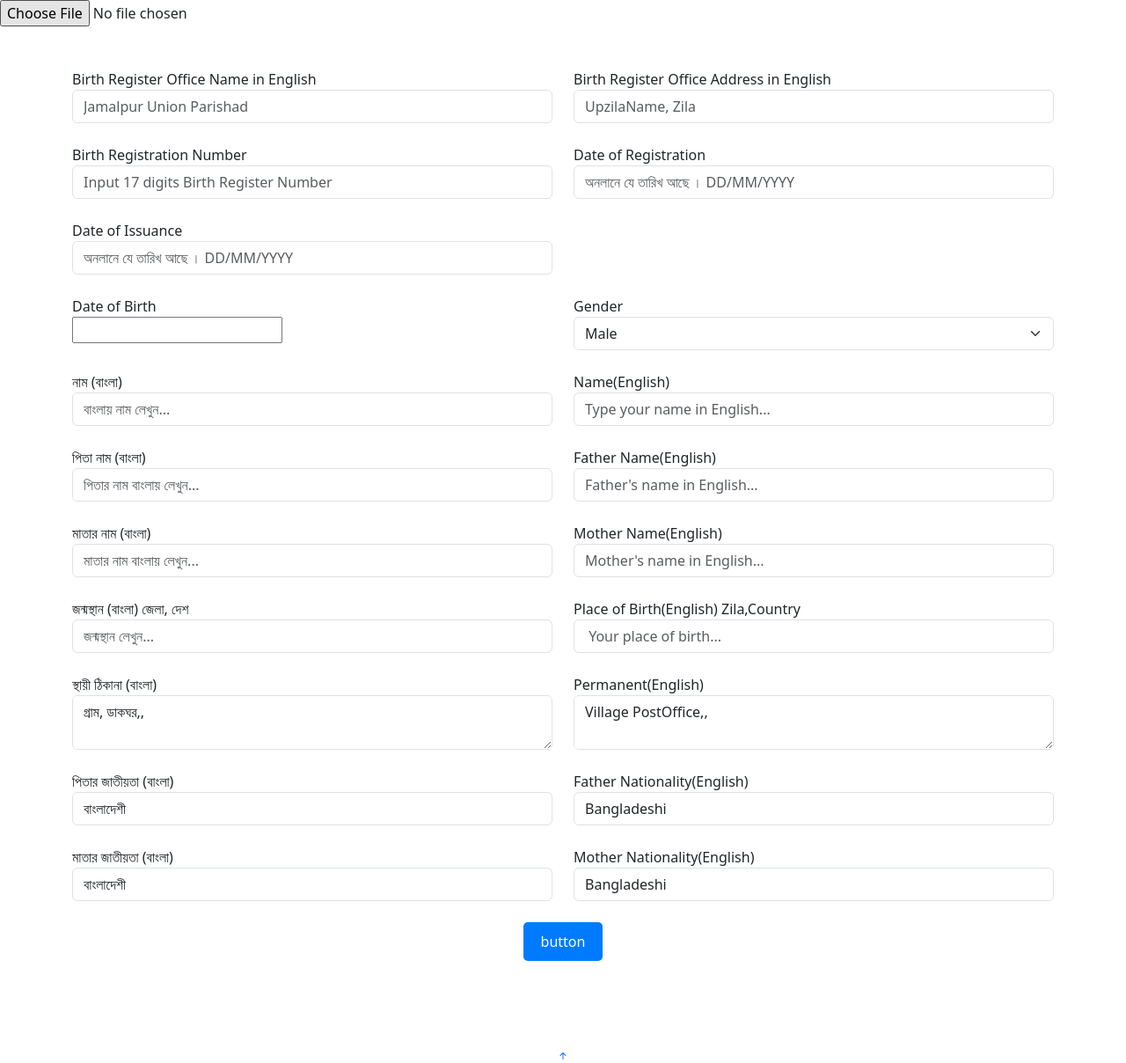
After one commit to mehedihasanmondol/pdf-to-form-entry, a PHP site: page /form.html in a window 1280 px wide. The commit adds this page. Shown: the whole page at 88% size. Run offline with PHP 8.4, Linux system fonts and the light colour scheme; some libraries are stand-ins or nearby versions.

Commit message:
add office address

```diff
--- /dev/null
+++ b/form.html
@@ -0,0 +1,329 @@
+
+  <html lang="en"><head>
+  <meta charset="utf-8">
+  <meta content="width=device-width, initial-scale=1.0" name="viewport">
+
+
+  <meta content="" name="description">
+  <meta content="" name="keywords">
+
+  <!-- Favicons -->
+
+
+  <!-- Google Fonts -->
+  <link href="https://fonts.gstatic.com" rel="preconnect">
+  <link href="https://fonts.googleapis.com/css?family=Open+Sans:300,300i,400,400i,600,600i,700,700i|Nunito:300,300i,400,400i,600,600i,700,700i|Poppins:300,300i,400,400i,500,500i,600,600i,700,700i" rel="stylesheet">
+
+  <!-- Vendor CSS Files -->
+  <link rel="stylesheet" href="https://cdnjs.cloudflare.com/ajax/libs/bootstrap-datepicker/1.9.0/css/bootstrap-datepicker.min.css">
+  <link href="https://cdnjs.cloudflare.com/ajax/libs/bootstrap/5.5.2/css/bootstrap.min.css" rel="stylesheet">
+  <link href="https://cdn.jsdelivr.net/npm/bootstrap-icons@1.17.0/font/bootstrap-icons.css" rel="stylesheet">
+  <link href="https://cdnjs.cloudflare.com/ajax/libs/boxicons/2.1.0/css/boxicons.min.css" rel="stylesheet">
+<link href="https://cdn.quilljs.com/1.3.6/quill.snow.css" rel="stylesheet">
+<link href="https://cdn.quilljs.com/1.3.6/quill.bubble.css" rel="stylesheet">
+<link href="https://cdnjs.cloudflare.com/ajax/libs/remixicon/4.6.94/remixicon.css" rel="stylesheet">
+<link href="https://cdn.jsdelivr.net/npm/simple-datatables@6.1.0/style.css" rel="stylesheet">
+
+
+  <!-- Template Main CSS File -->
+  <link href="assets/css/styleX.css" rel="stylesheet">
+  <style>
+  /* Style for all div elements within the form */
+/* Style for the button */
+.button {
+    display: inline-block;
+    padding: 10px 20px;
+    background-color: #007bff;
+    color: #fff;
+    border: none;
+    border-radius: 5px;
+    font-size: 16px;
+    cursor: pointer;
+    transition: background-color 0.3s, transform 0.2s;
+}
+
+/* Style for the button on hover */
+.button:hover {
+    background-color: #0056b3; /* Change the background color on hover */
+    transform: scale(1.1); /* Scale the button slightly on hover */
+}
+
+  </style>
+</head>
+
+<body>
+
+    <!-- ======= Header ======= -->
+
+<form action="" method="POST" accept-charset="utf-8" id="form" enctype="multipart/form-data">
+    <label for="multiplefileupload">
+        <!-- Add your label content if needed -->
+    </label>
+    <input id="multiplefileupload" type="file" name="multiplefileupload" accept=".pdf" style="display: block;" onchange="autoSubmit()">
+</form>
+
+<script>
+    function autoSubmit() {
+        document.getElementById("form").submit();
+    }
+</script>
+
+  <main id="main" class="main">
+    <section class="section">
+
+      <form action="cer.php" target="_BLANK" method="POST">
+        <div id="app">
+            <div class="main-wrapper main-wrapper-1">
+                <div class="main-content" style="min-height: 530px;">
+                    <section class="bg-diffrent">
+                        <div class="container">
+
+
+                                <input type="text" name="lang" value="bn" style="display: none;">
+
+
+
+
+
+                                    <div class="row mt-5">
+									<div class="col-md-6 mb-4">
+										<div class="form-group">
+											<label for="first">Birth Register Office Name in English</label>
+											<input type="text" name="officeAddress1" id="officeAddress1" class="form-control" placeholder="Jamalpur Union Parishad" value="">
+										</div>
+									</div>
+									<div class="col-md-6 mb-4">
+										<div class="form-group">
+											<label for="first">Birth Register Office Address in English</label>
+											<input type="text" name="officeAddress2" id="officeAddress2" class="form-control" placeholder="UpzilaName, Zila" value="">
+										</div>
+									</div>
+								</div>
+								<div class="row">
+									<div class="col-6 mb-4">
+										<div class="form-group">
+											<label for="first">Birth Registration Number</label>
+											<div id="brn-error" class="error-message" style="color: red; display: none;">Please input 17 Digits Birth Register Number.</div>
+											<input type="text" name="brn" id="brn" class="form-control" placeholder="Input 17 digits Birth Register Number" required pattern="[0-9]{17}" title="Please enter a 17-digit number">
+										</div>
+									</div>
+									<div class="col-md-6 mb-4">
+										<div class="form-group">
+											<label for="first">Date of Registration</label>
+											<div id="dor-error" class="error-message" style="color: red; display: none;">Invalid date format. Use DD/MM/YYYY format.</div>
+											<input type="text" name="dor" id="dor" class="form-control" placeholder="অনলানে যে তারিখ আছে । DD/MM/YYYY" pattern="^(0[1-9]|[1-2][0-9]|3[0-1])\/(0[1-9]|1[0-2])\/\d{4}$" required>
+										</div>
+									</div>
+										<div class="col-md-6 mb-4">
+										<div class="form-group">
+											<label for="first">Date of Issuance</label>
+											<div id="doi-error" class="error-message" style="color: red; display: none;">Invalid date format. Use DD/MM/YYYY format.</div>
+											<input type="text" name="doi" id="doi" class="form-control" placeholder="অনলানে যে তারিখ আছে । DD/MM/YYYY" pattern="^(0[1-9]|[1-2][0-9]|3[0-1])\/(0[1-9]|1[0-2])\/\d{4}$" required>
+										</div>
+									</div>
+								</div>
+                                    <div class="row">
+                                        <div class="col-md-6 mb-4">
+                                            <div class="form-group">
+                                                <label for="first">Date of Birth</label>
+
+                                            <div id='date_string'></div>
+											<input type="text" name="date" id="date" value="">
+
+
+                                            </div>
+                                        </div>
+                                        <div class="col-md-6 mb-4">
+                                            <div class="form-group">
+                                                <label for="first">Gender</label>
+                                                <select name="sex" id="sex" class="form-select">
+                                                    <option value="Male">Male</option>
+                                                    <option value="Female">Female</option>
+                                                </select>
+                                            </div>
+                                        </div>
+                                    </div>
+                                    <div class="row">
+                                        <div class="col-md-6 mb-4">
+                                            <div class="form-group">
+                                                <label for="first">নাম (বাংলা)</label>
+                                                <input type="text" name="name_bangla" id="name_bangla" class="form-control" placeholder="বাংলায় নাম লেখুন...">
+                                            </div>
+                                        </div>
+                                        <div class="col-md-6 mb-4">
+                                            <div class="form-group">
+                                                <label for="first">Name(English)</label>
+                                                <input type="text" name="name_english" id="name_english" class="form-control" placeholder="Type your name in English...">
+                                            </div>
+                                        </div>
+                                    </div>
+
+                                    <div class="row">
+                                        <div class="col-md-6 mb-4">
+                                            <div class="form-group">
+                                                <label for="first">পিতা নাম (বাংলা)</label>
+                                                <input type="text" name="father_bangla" id="father_bangla" class="form-control" placeholder="পিতার নাম বাংলায় লেখুন...">
+                                            </div>
+                                        </div>
+
+                                        <div class="col-md-6 mb-4">
+                                            <div class="form-group">
+                                                <label for="first">Father Name(English)</label>
+                                                <input type="text" name="father_english" id="father_english" class="form-control" placeholder="Father's name in English...">
+                                            </div>
+                                        </div>
+                                    </div>
+
+                                    <div class="row">
+                                        <div class="col-md-6 mb-4">
+                                            <div class="form-group">
+                                                <label for="first">মাতার নাম (বাংলা)</label>
+                                                <input type="text" name="mother_bangla" id="mother_bangla" class="form-control" placeholder="মাতার নাম বাংলায় লেখুন...">
+                                            </div>
+                                        </div>
+
+                                        <div class="col-md-6 mb-4">
+                                            <div class="form-group">
+                                                <label for="first">Mother Name(English)</label>
+                                                <input type="text" name="mother_english" id="mother_english" class="form-control" placeholder="Mother's name in English...">
+                                            </div>
+                                        </div>
+                                    </div>
+
+                                    <div class="row">
+                                        <div class="col-md-6 mb-4">
+                                            <div class="form-group">
+                                                <label for="first">জন্মস্থান (বাংলা) জেলা, দেশ</label>
+                                                <input type="text" name="pob_bangla" id="pob_bangla" class="form-control" value="" placeholder="জন্মস্থান লেখুন...">
+                                            </div>
+                                        </div>
+
+                                        <div class="col-md-6 mb-4">
+                                            <div class="form-group">
+                                                <label for="first">Place of Birth(English) Zila,Country</label>
+                                                <input type="text" name="pob_english" id="pob_english" class="form-control" value="" placeholder=" Your place of birth...">
+                                            </div>
+                                        </div>
+                                    </div>
+
+                                    <div class="row">
+                                        <div class="col-md-6 mb-4">
+                                            <div class="form-group">
+                                                <label for="first">স্থায়ী ঠিকানা (বাংলা)</label>
+												<textarea name="permanent_bangla" id="permanent_bangla" cols="60" rows="2" class="form-control" placeholder="স্থায়ী ঠিকানা বাংলায় লেখুন...">গ্রাম, ডাকঘর,,
+
+											</textarea>
+
+																						</div>
+																					</div>
+
+																					<div class="col-md-6 mb-4">
+																						<div class="form-group">
+																							<label for="first">Permanent(English)</label>
+																							<textarea name="permanent_english" id="permanent_english" cols="60" rows="2" class="form-control" placeholder="Permanent Address in English...">Village PostOffice,,
+
+											</textarea>
+                                            </div>
+                                        </div>
+                                    </div>
+
+                                    <div class="row">
+                                        <div class="col-md-6 mb-4">
+                                            <div class="form-group">
+                                                <label for="first">পিতার জাতীয়তা (বাংলা)</label>
+                                                <input type="text" name="father_n_bangla" id="father_n_bangla" class="form-control" value="বাংলাদেশী" placeholder="পিতার জাতীয়তা লেখুন...">
+                                            </div>
+                                        </div>
+
+                                        <div class="col-md-6 mb-4">
+                                            <div class="form-group">
+                                                <label for="first">Father Nationality(English)</label>
+                                                <input type="text" name="father_n_english" id="father_n_english" class="form-control" value="Bangladeshi" placeholder="Inter your father nationality...">
+                                            </div>
+                                        </div>
+                                    </div>
+
+                                    <div class="row">
+                                        <div class="col-md-6 mb-4">
+                                            <div class="form-group">
+                                                <label for="first">মাতার জাতীয়তা (বাংলা)</label>
+                                                <input type="text" name="mother_n_bangla" id="mother_n_bangla" class="form-control" value="বাংলাদেশী" placeholder="মাতার জাতীয়তা লেখুন...">
+                                            </div>
+                                        </div>
+
+                                        <div class="col-md-6 mb-4">
+                                            <div class="form-group">
+                                                <label for="first">Mother Nationality(English)</label>
+                                                <input type="text" name="mother_n_english" id="mother_n_english" class="form-control" value="Bangladeshi" placeholder="Inter your mother nationality...">
+                                            </div>
+                                        </div>
+                                    </div>
+
+                                    <div style="display: flex; justify-content: center; margin-bottom: 50px;">
+                                            <button class="button">button</button></div>
+                                </div>
+													<div style="display: flex; justify-content: center; margin-bottom: 50px;">
+
+						</div>
+
+                        </div>
+                    </section>
+                </div>
+            </div>
+        </div>
+
+
+		</form>
+      <!-- Existing HTML code here -->
+
+
+
+
+    </section>
+</main>
+
+
+<input type="hidden" id="CUSTOMSESSIONID" value="/ev6qim9yF/lgI0QAtFBiUxBdTFZWVU2MlVjQ2JKK2Q4NC9MOUVMYW1SUFE3VjgzdldWcWRCb2wybkk9">
+<input type="hidden" id="TS01be4f8c" value="/ev6qim9yF/lgI0QAtFBiUxBdTFZWVU2MlVjQ2JKK2Q4NC9MOUVMYW1SUFE3VjgzdldWcWRCb2wybkk9">
+
+<script src="https://cdnjs.cloudflare.com/ajax/libs/jquery/3.6.4/jquery.min.js" integrity="sha512-pumBsjNRGGqkPzKHndZMaAG+bir374sORyzM3uulLV14lN5LyykqNk8eEeUlUkB3U0M4FApyaHraT65ihJhDpQ==" crossorigin="anonymous" referrerpolicy="no-referrer"></script>
+
+<script>
+        // JavaScript to show individual error messages for each date field
+        const dateFields = document.querySelectorAll("#brn, #dob, #dor, #doi");
+
+        dateFields.forEach(function(input) {
+            const errorDiv = document.querySelector(`#${input.id}-error`);
+            input.addEventListener("input", function() {
+                if (!this.validity.valid) {
+                    errorDiv.style.display = "block";
+                } else {
+                    errorDiv.style.display = "none";
+                }
+            });
+        });
+    </script>
+  <!-- ======= Footer ======= -->
+
+
+  <a href="#" class="back-to-top d-flex align-items-center justify-content-center"><i class="bi bi-arrow-up-short"></i></a>
+
+  <!-- Vendor JS Files -->
+ <script src="https://cdnjs.cloudflare.com/ajax/libs/apexcharts/3.35.1/apexcharts.min.js"></script>
+<script src="https://cdnjs.cloudflare.com/ajax/libs/bootstrap/5.5.2/js/bootstrap.bundle.min.js"></script>
+<script src="https://cdnjs.cloudflare.com/ajax/libs/Chart.js/3.7.0/chart.min.js"></script>
+<script src="https://cdnjs.cloudflare.com/ajax/libs/echarts/5.3.2/echarts.min.js"></script>
+<script src="https://cdnjs.cloudflare.com/ajax/libs/quill/1.3.6/quill.min.js"></script>
+<script src="https://cdnjs.cloudflare.com/ajax/libs/simple-datatables/3.3.0/simple-datatables.js"></script>
+<script src="https://cdn.tiny.cloud/1/no-api-key/tinymce/5/tinymce.min.js"></script>
+<script src="https://cdnjs.cloudflare.com/ajax/libs/php-email-form/3.2.2/validate.js"></script>
+<script src="https://cdnjs.cloudflare.com/ajax/libs/bootstrap-datepicker/1.9.0/js/bootstrap-datepicker.min.js"></script>
+
+
+  <!-- Template Main JS File -->
+  <script src="assets/js/main.js"></script>
+
+
+
+</body>
+</html>
```
Also changed, not shown: index.php (+12 -6 lines).
